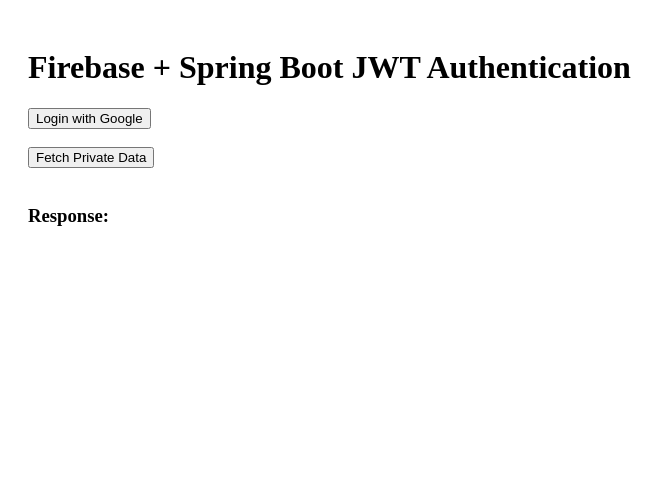
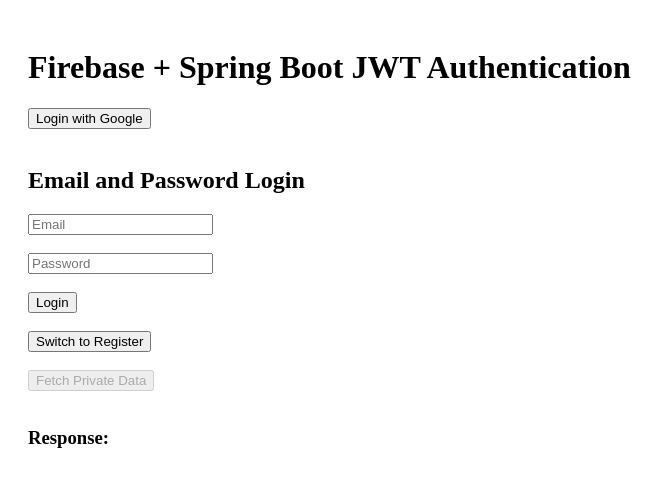
Before and after one commit to suedabalaban/forks-up, a React (Create React App) app in the folder frontend/: page / in a window 1280 px wide. Shown: the top 486 px of the page, without its empty margins (0-664 px from the left). Built offline with nearby package versions, Linux system fonts and the light colour scheme.

Commit message:
Require e-mail Authentication

```diff
--- a/frontend/src/App.tsx
+++ b/frontend/src/App.tsx
@@ -1,6 +1,14 @@
 import React, { useState } from "react";
 import { initializeApp } from "firebase/app";
-import { getAuth, signInWithPopup, GoogleAuthProvider } from "firebase/auth";
+import {
+    getAuth,
+    signInWithPopup,
+    GoogleAuthProvider,
+    signInWithEmailAndPassword,
+    createUserWithEmailAndPassword,
+    sendEmailVerification,
+    User
+} from "firebase/auth";
 import axios from "axios";
 
 // Firebase config
@@ -19,24 +27,64 @@
 const App: React.FC = () => {
     const [token, setToken] = useState<string | null>(null);
     const [response, setResponse] = useState<string>("");
+    const [email, setEmail] = useState<string>("");
+    const [password, setPassword] = useState<string>("");
+    const [isRegistering, setIsRegistering] = useState<boolean>(false);
+    const [message, setMessage] = useState<string>("");
+
+    const auth = getAuth();
 
     // Google ile giriş yap
     const loginWithGoogle = async () => {
-        const auth = getAuth();
         const provider = new GoogleAuthProvider();
         try {
             const result = await signInWithPopup(auth, provider);
             const user = result.user;
-            const idToken = await user.getIdToken(); // JWT token
-            setToken(idToken);
-            alert("Login successful! JWT token generated.");
+            await handleSuccessfulAuth(user);
         } catch (error) {
             console.error("Login failed", error);
+            setMessage("Google login failed. Please try again.");
+        }
+    };
+
+    // Email ve Şifre ile giriş yap
+    const loginWithEmailAndPassword = async () => {
+        try {
+            const result = await signInWithEmailAndPassword(auth, email, password);
+            const user = result.user;
+            await handleSuccessfulAuth(user);
+        } catch (error) {
+            console.error("Login with email failed", error);
+            setMessage("Login failed. Please check your credentials and try again.");
+        }
+    };
+
+    // Email ve Şifre ile kayıt ol
+    const registerWithEmailAndPassword = async () => {
+        try {
+            const result = await createUserWithEmailAndPassword(auth, email, password);
+            const user = result.user;
+            await sendEmailVerification(user);
+            setMessage("Registration successful! Please check your email to verify your account before logging in.");
+        } catch (error) {
+            console.error("Registration failed", error);
+            setMessage("Registration failed. This email might already be in use.");
+        }
+    };
+
+    // Başarılı kimlik doğrulama işlemi
+    const handleSuccessfulAuth = async (user: User) => {
+        if (user.emailVerified) {
+            const idToken = await user.getIdToken();
+            setToken(idToken);
+            setMessage("Login successful! JWT token generated.");
+        } else {
+            setMessage("Please verify your email address before logging in.");
+            await auth.signOut();
         }
     };
 
     const fetchPrivateData = async () => {
-
         try {
             const res = await axios.get("http://localhost:8080/private", {
                 headers: {
@@ -46,23 +94,58 @@
             setResponse(res.data);
         } catch (error) {
             console.error("Error fetching private data", error);
-            setResponse(`Access denied or insufficient permissions: ${error}`,);
+            setResponse(`Access denied or insufficient permissions: ${error}`);
         }
     };
 
     return (
         <div style={{ padding: "20px" }}>
             <h1>Firebase + Spring Boot JWT Authentication</h1>
+
+            {message && <p style={{ color: 'blue' }}>{message}</p>}
+
+            {/* Google ile giriş */}
             <button onClick={loginWithGoogle}>Login with Google</button>
             <br /><br />
-            <button onClick={fetchPrivateData}>Fetch Private Data</button>
+
+            {/* E-posta ve Şifre ile giriş/kayıt */}
+            <h2>{isRegistering ? "Email Registration" : "Email and Password Login"}</h2>
+            <input
+                type="email"
+                placeholder="Email"
+                value={email}
+                onChange={(e) => setEmail(e.target.value)}
+            />
             <br /><br />
-            <div >
+            <input
+                type="password"
+                placeholder="Password"
+                value={password}
+                onChange={(e) => setPassword(e.target.value)}
+            />
+            <br /><br />
+            {isRegistering ? (
+                <button onClick={registerWithEmailAndPassword}>Register</button>
+            ) : (
+                <button onClick={loginWithEmailAndPassword}>Login</button>
+            )}
+            <br /><br />
+            <button onClick={() => setIsRegistering(!isRegistering)}>
+                {isRegistering ? "Switch to Login" : "Switch to Register"}
+            </button>
+            <br /><br />
+
+            {/* Özel veri çekme */}
+            <button onClick={fetchPrivateData} disabled={!token}>Fetch Private Data</button>
+            <br /><br />
+
+            {/* Yanıt ve JWT token */}
+            <div>
                 <h3>Response:</h3>
                 <p>{response}</p>
             </div>
             {token && (
-                <div >
+                <div>
                     <h3>JWT Token:</h3>
                     <p>{token}</p>
                 </div>
```
Also changed, not shown: 2 other files (tests, documents, lock files or other folders).
